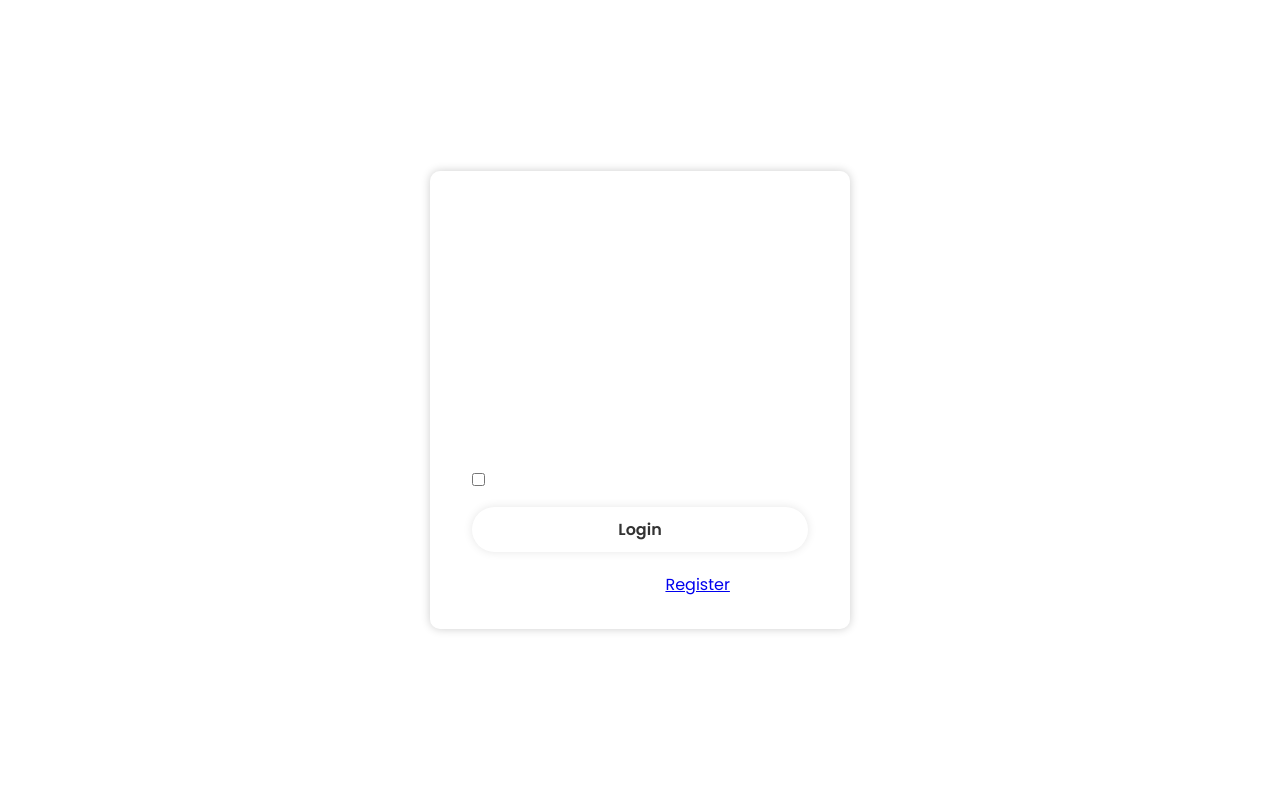
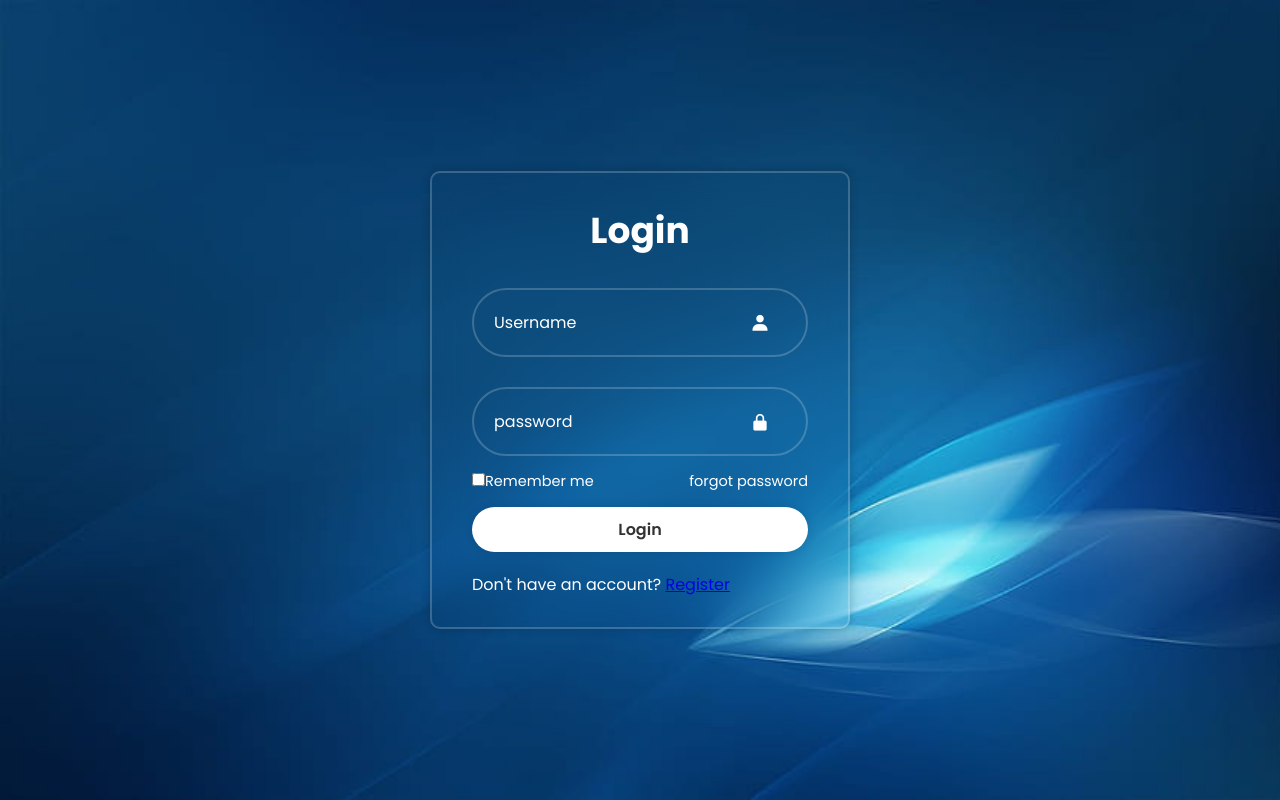
Before and after one commit to Muhammad-Abbas512/Login-page, a plain HTML site: page index.html in a window 1280 px wide. Drawn offline with nearby package versions, Linux system fonts and the light colour scheme.

Commit message:
Update style.css

```diff
--- a/style.css
+++ b/style.css
@@ -12,7 +12,7 @@ body {
     justify-content: center;
     align-items: center;
     min-height: 100vh;
-    background: url('img\ 4.jpg') no-repeat;
+    background: url('desktop-wallpaper-abstract-login-page.jpg') no-repeat;
     background-size: cover;
     background-position: center;
 }
```
